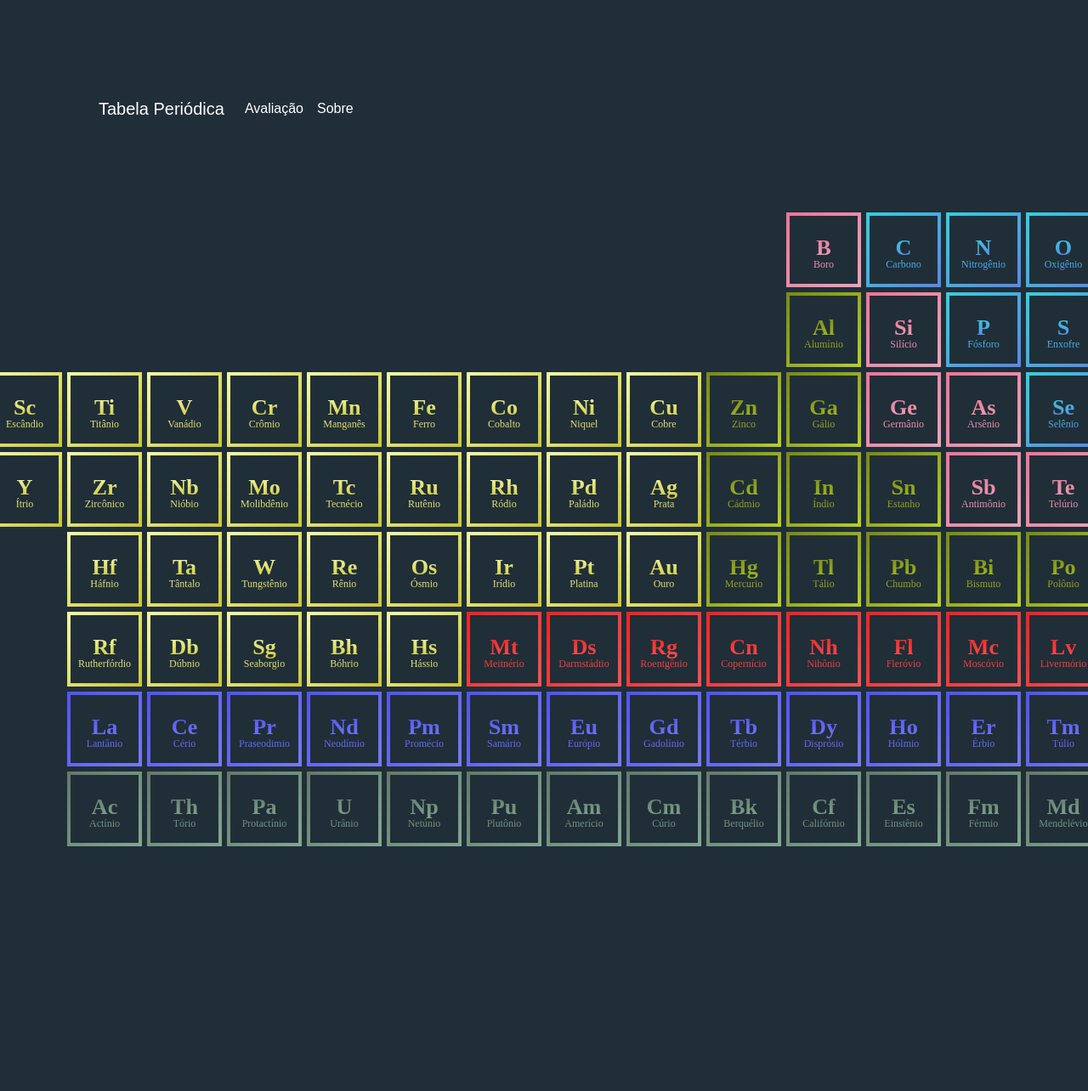
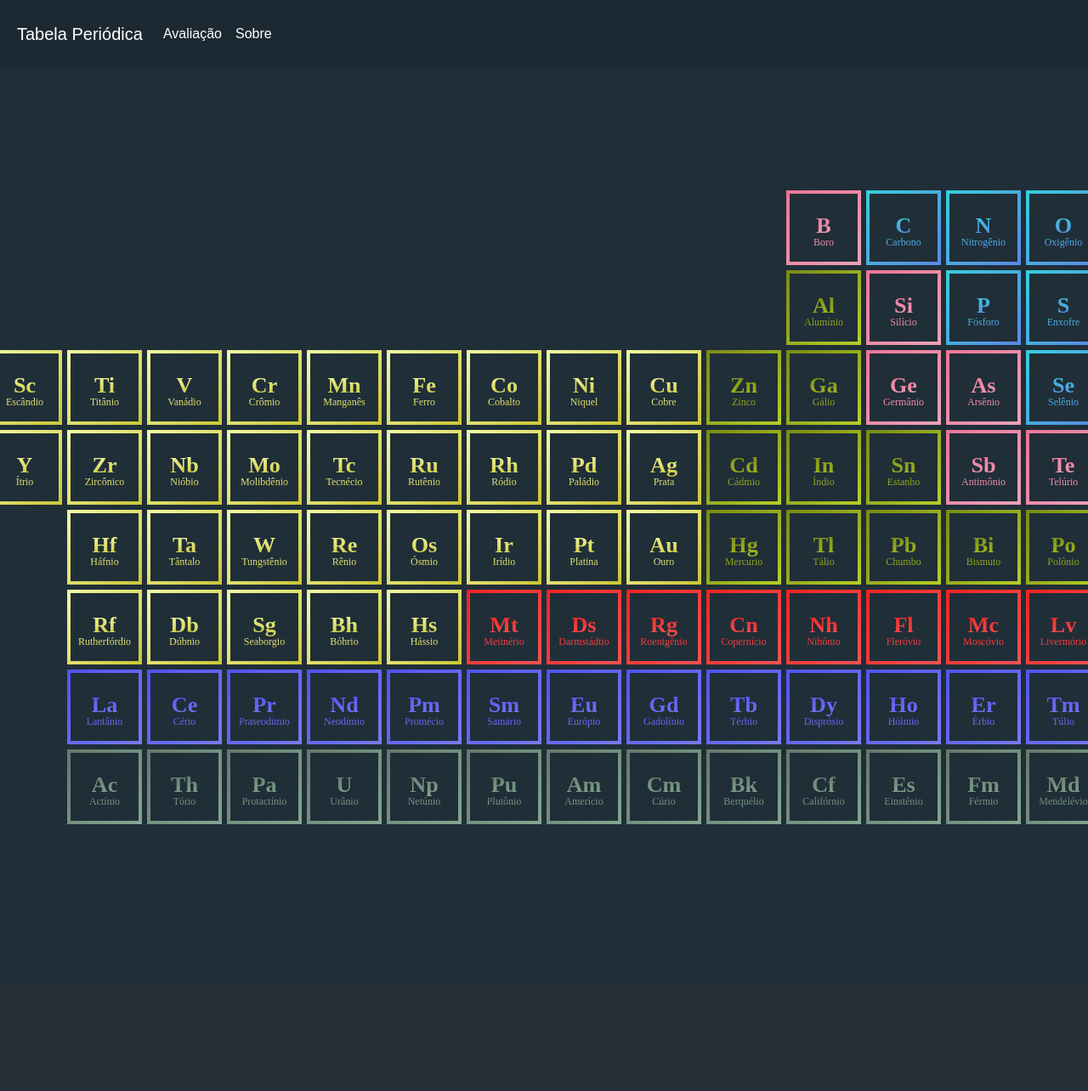
Before and after one commit to infRafael/tabela-periodica, a PHP site: page / in a window 1280 px wide; the page is wider, and only the part inside the window is pictured. Shown: that part at 85% size. After the commit the page ends 970 px from the top of that part, so only its background shows below. Run offline with PHP 8.4, Linux system fonts and the light colour scheme.

Commit message:
Add files via upload

```diff
--- a/style.css
+++ b/style.css
@@ -1,9 +1,18 @@
 body{
   font-family: "Poppins", sans-serif;
-  margin: 100px;
   background: #202e38;
 }
 
+.navbar{
+  background-color:  rgba(0, 0, 0, 0.1);
+  padding: 20px;
+  margin-bottom: 50px;
+  color: #e8e8e8;
+}
+nav ul li{
+  color: #e8e8e8;
+  text-decoration:none;
+}
 button{
   height: 80px;
   width: 80px;
@@ -173,7 +182,7 @@ button{
 
 .modal-content {
   background-color: #202e38;
-  color: rgb(255, 255, 255);
+  color: #e8e8e8;
   margin-top:15%;
   margin-left: 20%;
   padding: 20px;
@@ -181,10 +190,12 @@ button{
 }
 h1{
   align-items: center;
+  margin-bottom: 10px;
 }
 .close {
   color: #000;
   float: right;
+  text-align: end;
   font-size: 28px;
   font-weight: bold;
 }
```
